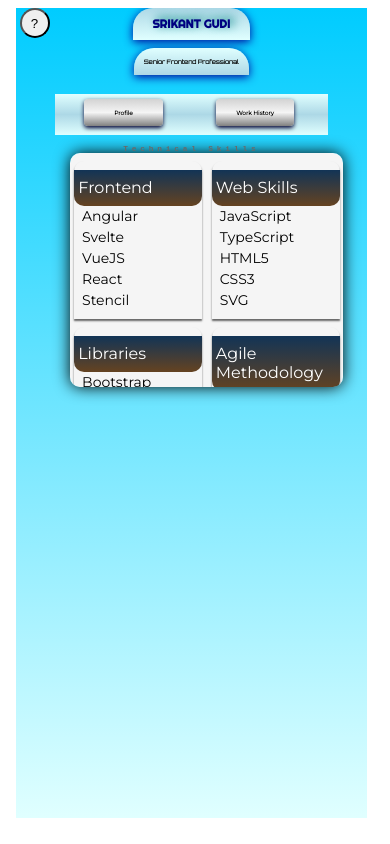
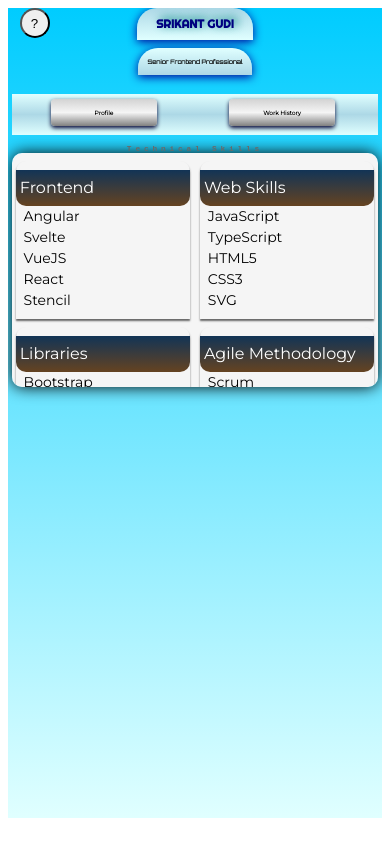
Before and after one commit to srikantgudi/srikantgudi.github.io, a Svelte app: page / in a window 390 px wide. Built offline with nearby package versions, Linux system fonts and the light colour scheme; a web font is replaced by a local one.

Commit message:
Modified layout and styles.

```diff
--- a/public/global.css
+++ b/public/global.css
@@ -2,9 +2,8 @@
     box-sizing: border-box;
     background: linear-gradient(#0cf,lightcyan);
     height: 96vh;
-    width: 90vw;
-    margin: auto;
-    padding: 0 10vw;
+    margin: 0 1vw;
+    padding: 0 5vw;
     overflow: hidden;
 }
 .menubar {
@@ -62,7 +61,8 @@
 }
 @media screen and (max-width: 480px) {
     #app {
-        margin: 0 2vw;
+        margin: 0;
+        padding: 0 1vw;
     }
     .content {
         margin: 0 4vw;
--- a/src/App.svelte
+++ b/src/App.svelte
@@ -121,7 +121,7 @@
 	.content {
 		box-sizing: border-box;
 		padding: 1vh 1vw;
-		margin: 2vh 10vw;
+		margin: 2vh 5vw;
 		box-shadow: 0 0 4vw;
 		border-radius: 10px;
 		max-height: 50vh;
@@ -134,11 +134,8 @@
 		border-radius: 2vw 2vh;
 	}
 	@media screen and (max-width: 639px) {
-		#app {
-			margin: 0 2vw;
-		}
 		.content {
-			margin: 0 4vw;
+			margin: 0;
 			width: 100%;
 		}
 		.topnav {
```
